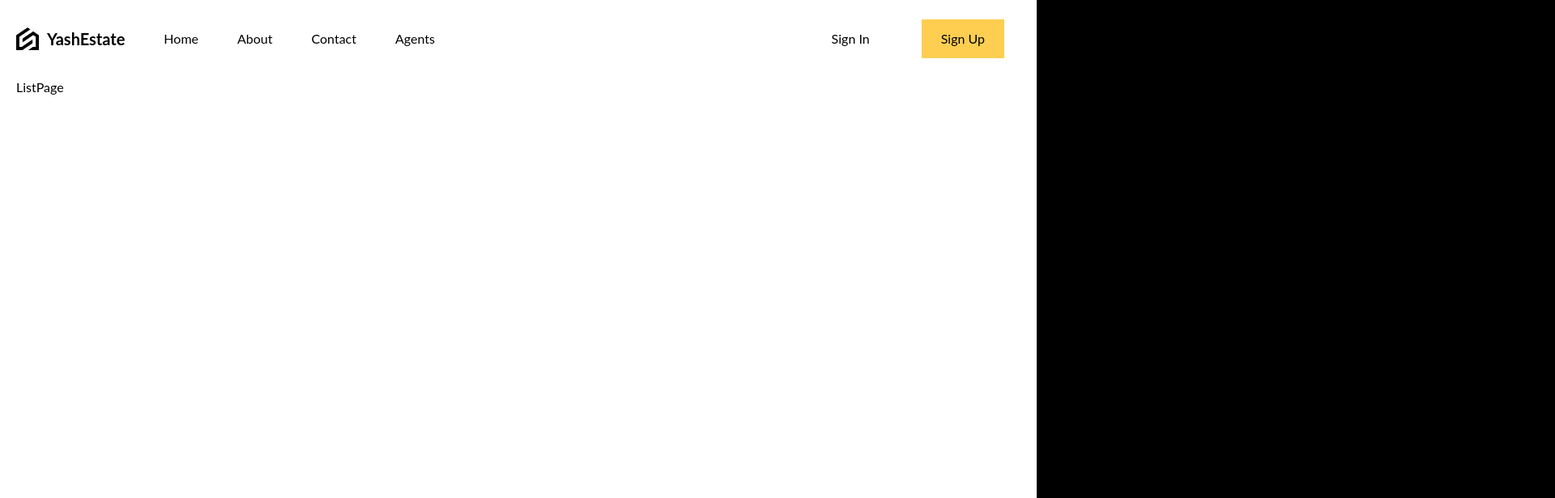
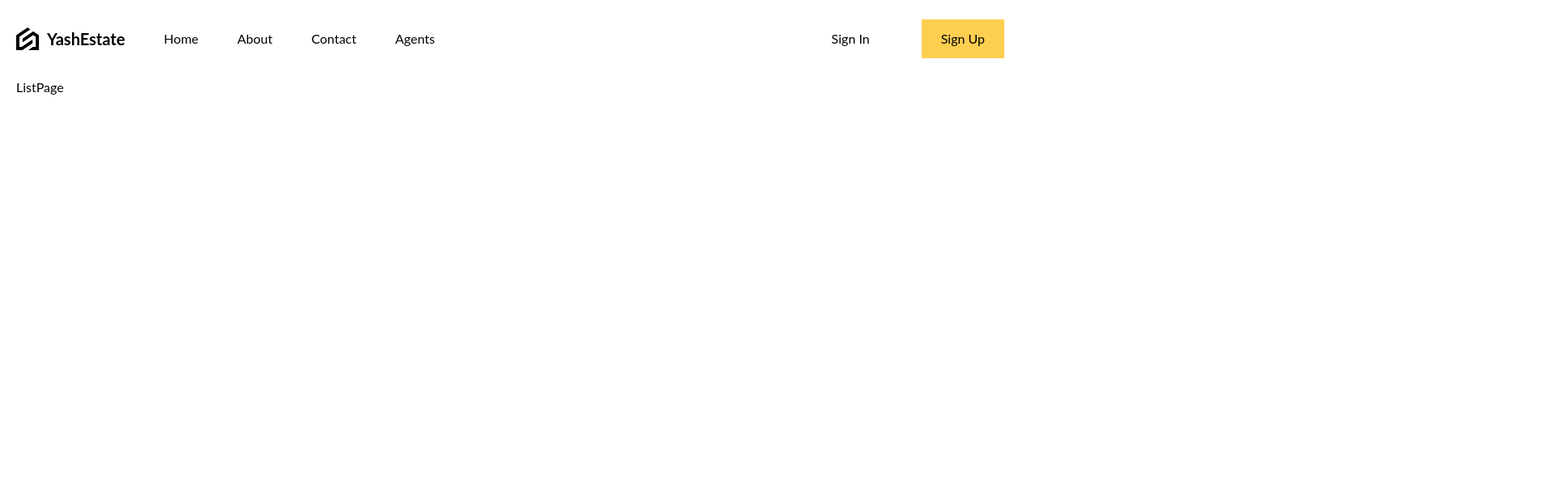
Before and after one commit to Ekluvya/react-realestate-ui, a React (Vite) app: page /react-realestate-ui/list in a window 1280 px wide. Shown: the top 616 px of the page at 81% size, 1920 px wide, since content can reach past the window. Built offline with nearby package versions, Linux system fonts and the light colour scheme.

Commit message:
fixed sidebar

```diff
--- a/src/components/Navbar.jsx
+++ b/src/components/Navbar.jsx
@@ -6,7 +6,7 @@ const Navbar = () => {
   const [open, setOpen] = useState(false);
 
   return (
-    <nav className="h-24 flex justify-between items-center">
+    <nav className="h-24 flex justify-between items-center overflow-hidden">
       {/* Left */}
       <div className="flex-[3_3_0%] flex items-center gap-12">
         <a className="font-bold text-xl flex gap-2.5 items-center" href="/">
@@ -54,8 +54,10 @@ const Navbar = () => {
 
         {/* Side Menu */}
         <div
-          className={` transition-all duration-1000 ease-in-out text-2xl flex flex-col items-center justify-center absolute bg-black text-white h-screen w-2/4 top-0 ${
-            open ? "right-0" : "right-[-50%]"
+          className={`hidden text-2xl flex-col items-center justify-center absolute bg-black text-white h-screen w-2/4 top-0 ${
+            open
+              ? "transition-all duration-1000 ease-in-out right-0 sm:[display:flex]"
+              : "right-[-50%]"
           }`}
         >
           <a
--- a/src/layout/layout.jsx
+++ b/src/layout/layout.jsx
@@ -5,7 +5,7 @@ const Layout = () => {
   return (
     // Layout
 
-    <div className="h-screen max-w-1366 lg:max-w-1280 md:max-w-768 sm:max-w-640 mx-auto px-5 flex flex-col">
+    <div className="h-screen max-w-1366 lg:max-w-1280 md:max-w-768 sm:w-screen sm:overflow-y-hidden mx-auto px-5 flex flex-col">
       {/* NAvbar */}
       <div>
         <Navbar />
```
